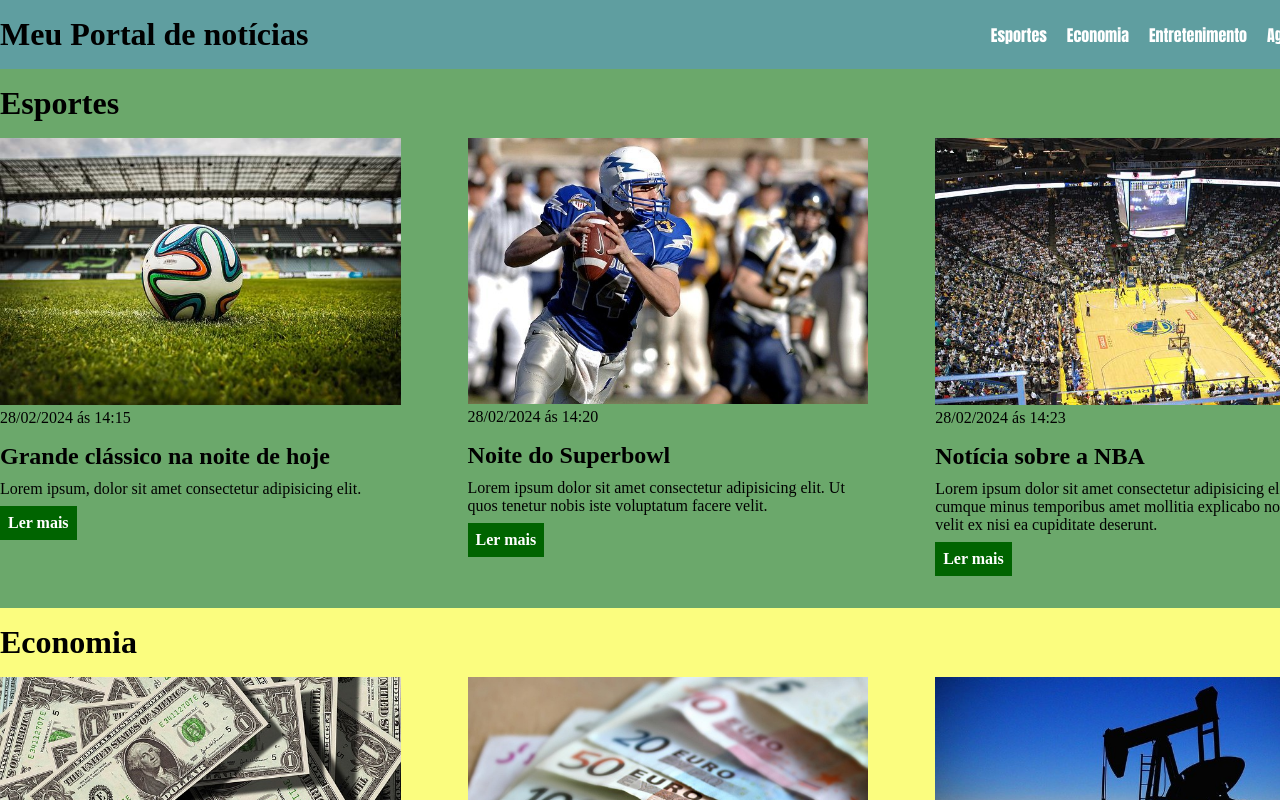
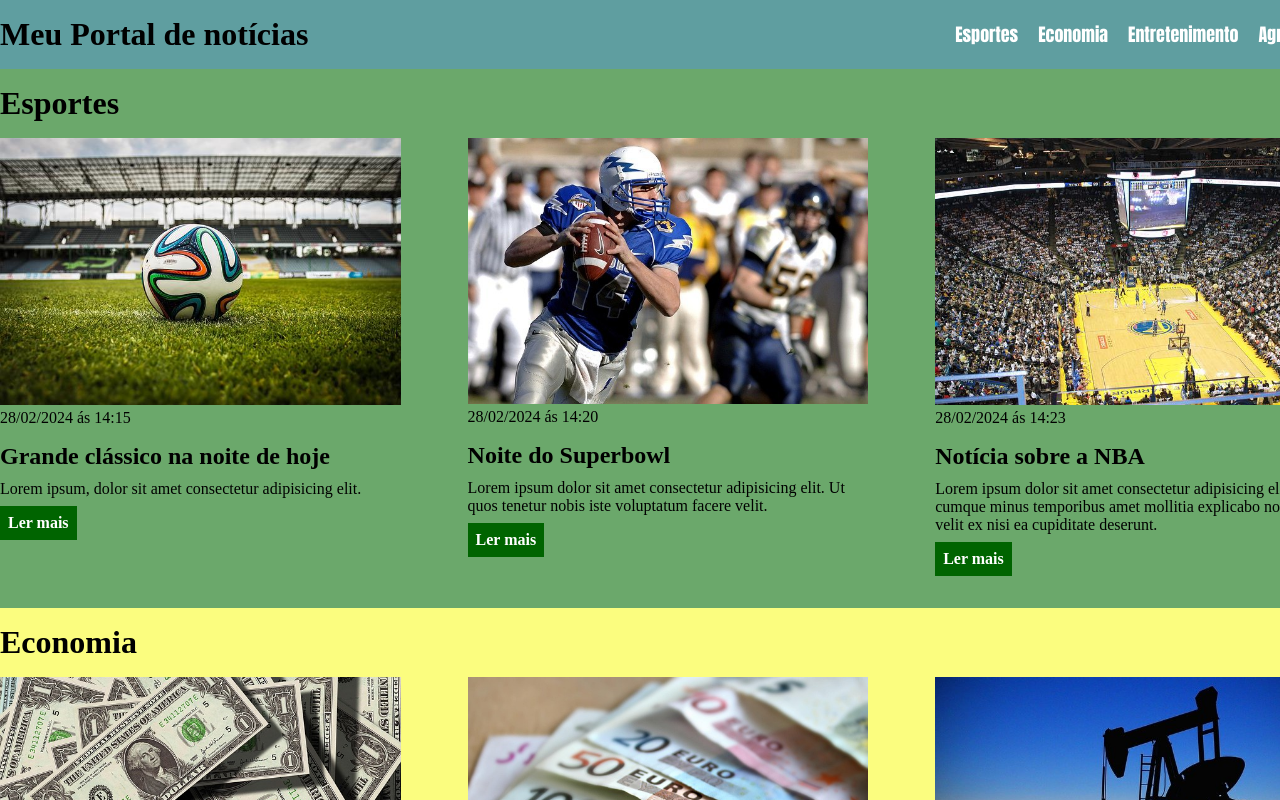
Before and after one commit to JoaoVictorBarbieri/curso_html_ebac, a plain HTML site: page CSS m2/index.html in a window 1280 px wide. Shown: the top 800 px of the page. Drawn offline with Linux system fonts and the light colour scheme.

Commit message:
Atividade concluida

```diff
--- a/CSS m2/main.css
+++ b/CSS m2/main.css
@@ -15,8 +15,9 @@ header .container1 {
 }
 header li a {
     color: white;
+    font-size: large;
     font-family: Impact, Haettenschweiler, 'Arial Narrow Bold', sans-serif;
-    font-weight: 100;
+    font-weight: 200;
     text-decoration: none;
     margin-left: 16px;
 }
```
